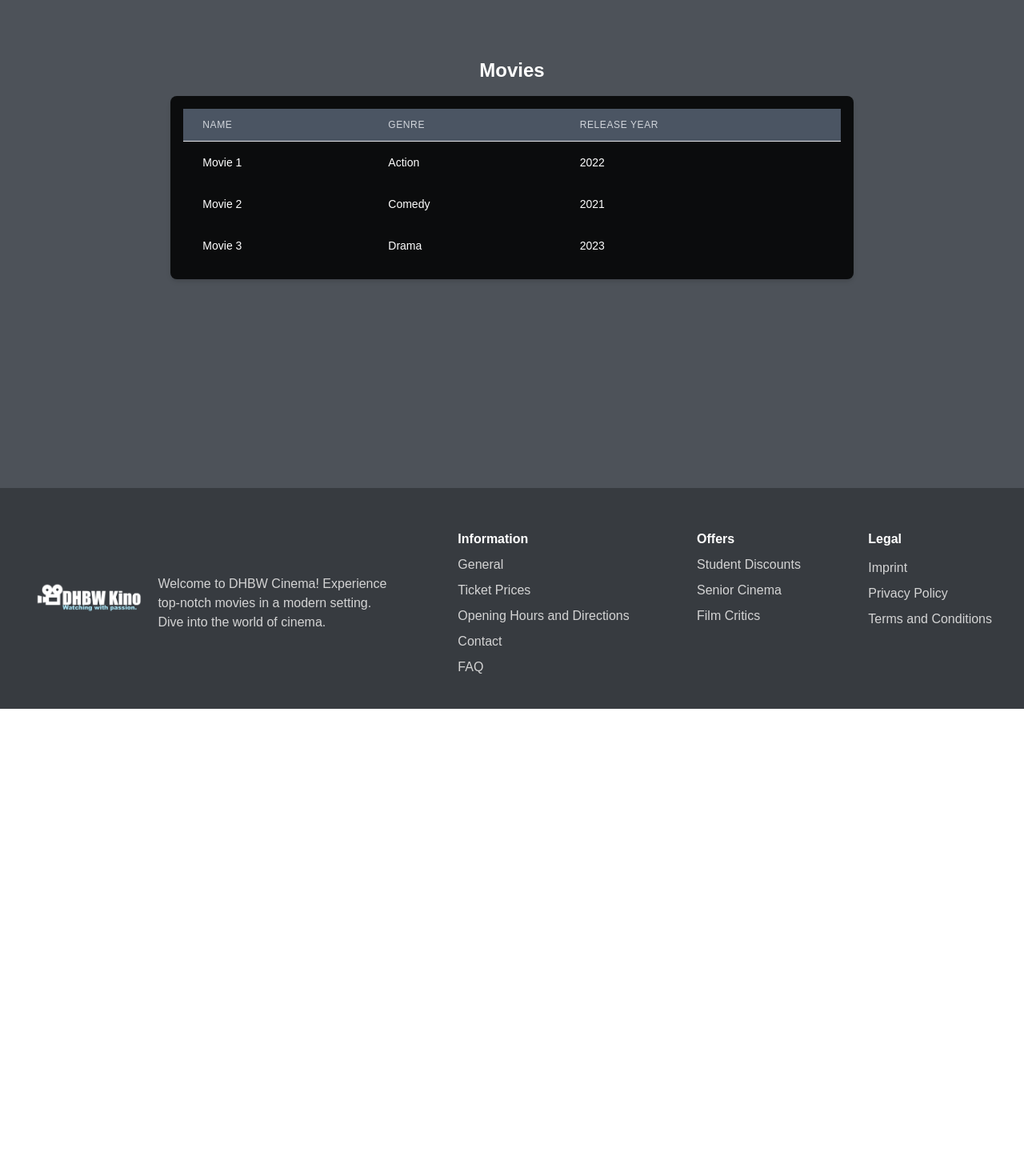
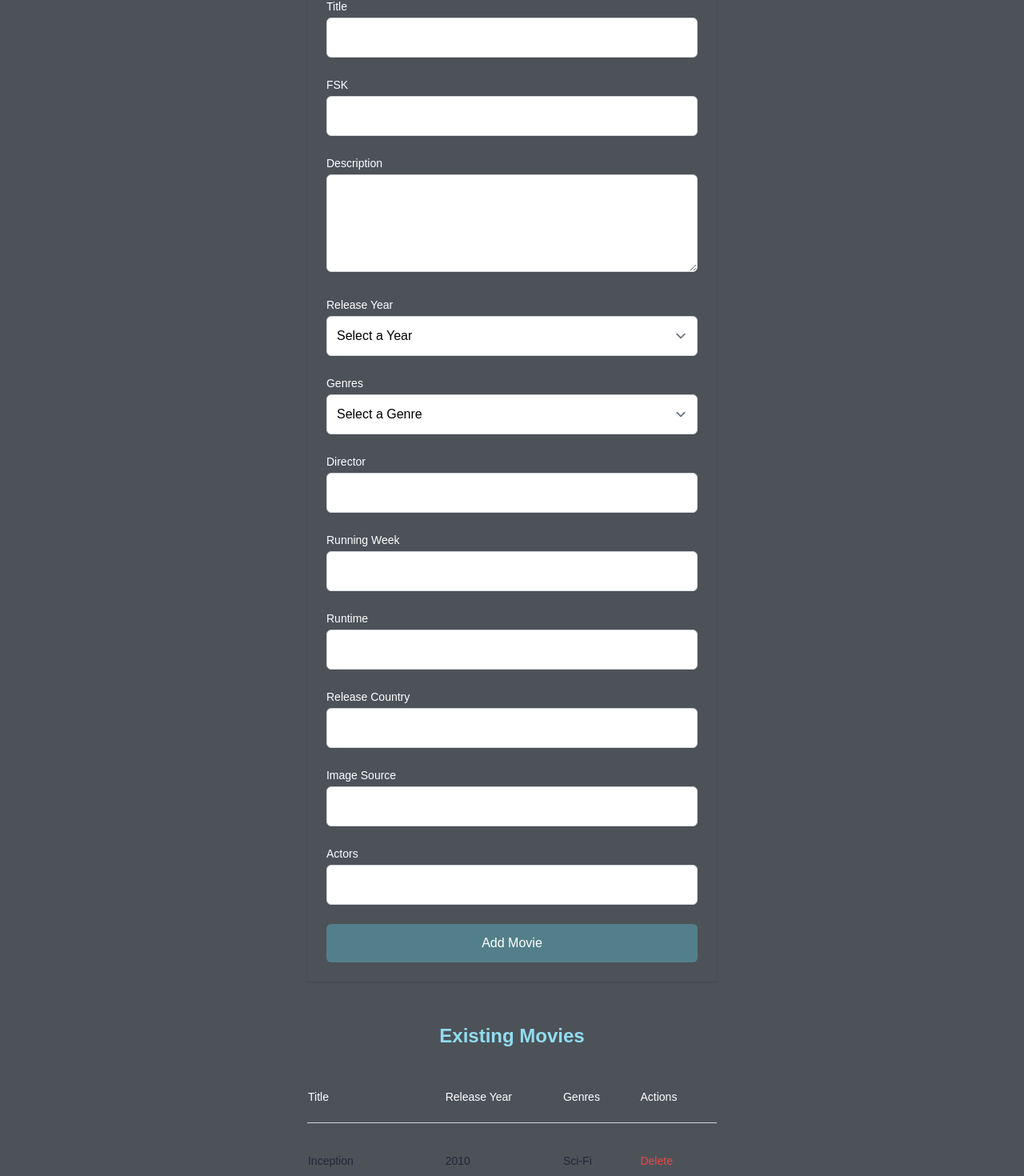
Before and after one commit to rickertmar/KinoticketFrontend, a Next.js app in the folder nextjs-blog/: page /admin/movies in a window 1280 px wide. Shown: the part 254-1724 px from the top of the page at 80% size. Before the commit the page ends 1140 px from the top, so only its background shows below. Built offline with nearby package versions, Linux system fonts and the light colour scheme.

Commit message:
movie managment

```diff
--- a/nextjs-blog/pages/admin/movies.js
+++ b/nextjs-blog/pages/admin/movies.js
@@ -1,96 +1,324 @@
 import React, { useState } from 'react';
+import axios from 'axios';
+import Head from 'next/head';
 
-const initialMovies = [
-  { id: 1, name: 'Movie 1', genre: 'Action', releaseYear: '2022' },
-  { id: 2, name: 'Movie 2', genre: 'Comedy', releaseYear: '2021' },
-  { id: 3, name: 'Movie 3', genre: 'Drama', releaseYear: '2023' },
-  // Add more movies as needed
-];
+const AddMovie = () => {
 
-const Movies = ({ setSelectedItem }) => {
-  const [movies, setMovies] = useState(initialMovies);
-  const [selectedMovie, setSelectedMovie] = useState(null);
+  const [movies, setMovies] = useState([
+    {
+      id: 1,
+      title: 'Inception',
+      fsk: 'FSK16',
+      description: 'A thief who steals corporate secrets through the use of dream-sharing technology is given the inverse task of planting an idea into the mind of a C.E.O.',
+      releaseYear: '2010',
+      genres: 'Sci-Fi',
+      director: 'Christopher Nolan',
+      runningWeek: 1,
+      runtime: '148 minutes',
+      releaseCountry: 'USA',
+      imageSrc: 'inception.jpg',
+      actors: 'Leonardo DiCaprio, Joseph Gordon-Levitt, Ellen Page',
+    },
+    {
+      id: 2,
+      title: 'The Dark Knight',
+      fsk: 'FSK16',
+      description: 'When the menace known as the Joker wreaks havoc and chaos on the people of Gotham, Batman must accept one of the greatest psychological and physical tests of his ability to fight injustice.',
+      releaseYear: '2008',
+      genres: 'Action',
+      director: 'Christopher Nolan',
+      runningWeek: 1,
+      runtime: '152 minutes',
+      releaseCountry: 'USA',
+      imageSrc: 'dark-knight.jpg',
+      actors: 'Christian Bale, Heath Ledger, Aaron Eckhart',
+    },
+  ]);
 
-  const handleMovieClick = (movie) => {
-    if (selectedMovie && selectedMovie.id === movie.id) {
-      // Deselect the movie if it's already selected
-      setSelectedMovie(null);
-    } else {
-      setSelectedMovie(movie);
+  const [newMovie, setNewMovie] = useState({
+    title: '',
+    fsk: '',
+    description: '',
+    releaseYear: '',
+    genres: '',
+    director: '',
+    runningWeek: '',
+    runtime: '',
+    releaseCountry: '',
+    imageSrc: '',
+    actors: '',
+  });
+
+  const handleInputChange = (e) => {
+    const { name, value } = e.target;
+    setNewMovie({ ...newMovie, [name]: value });
+  };
+
+
+  const handleAddMovie = async (e) => {
+    e.preventDefault();
+    try {
+      await axios.post(process.env.API_URL+ '/cinemas/{cinemaId}/movies', newMovie); // check if newMovie attribute korrekte Datentyp hat
+      setNewMovie({
+        title: '',
+        fsk: '',
+        description: '',
+        releaseYear: '',
+        genres: '',
+        director: '',
+        runningWeek: '',
+        runtime: '',
+        releaseCountry: '',
+        imageSrc: '',
+        actors: '',
+      });
+    } catch (error) {
+      console.error('Error adding movie:', error);
     }
   };
 
-  const handleDeleteMovie = () => {
-    if (selectedMovie) {
-      // Filter out the selected movie to delete it
-      const updatedMovies = movies.filter((m) => m.id !== selectedMovie.id);
-      // Update the movies list
-      setMovies(updatedMovies);
-      // Deselect the deleted movie
-      setSelectedMovie(null);
+
+  const handleDeleteMovie = (movieId) => {
+    const confirmDelete = window.confirm('Are you sure you want to delete this movie?');
+    if (confirmDelete) {
+      setMovies((prevMovies) => prevMovies.filter((movie) => movie.id !== movieId));
+      //API DELETEMOVIE
     }
   };
 
-  const isSelected = (movie) => selectedMovie && selectedMovie.id === movie.id;
+  return (
+    <div className="flex justify-center items-center min-h-screen">
+      <Head>
+        <title>Add Movie</title>
+        <meta name="description" content="Add a new movie to the list." />
+      </Head>
+      <div className="mt-10 px-20 py-5 w-full max-w-2xl">
+        <div className="mt-2 text-center text-2xl font-bold leading-9 tracking-tight text-accent-50">
+          <h2 className="text-3xl font-extrabold tracking-tight sm:text-4xl bg-accent p-3 rounded">
+            Add Movie
+          </h2>
+        </div>
+        <form className="mt-8 space-y-6  p-6 rounded shadow" onSubmit={handleAddMovie}>
+          <div>
+            <label htmlFor="title" className="block text-sm font-medium text-white">
+              Title
+            </label>
+            <input
+              type="text"
+              name="title"
+              id="title"
+              className="mt-1 p-3 w-full border border-gray-300 rounded-md shadow-sm text-black"
+              value={newMovie.title}
+              onChange={handleInputChange}
+              required
+            />
+          </div>
 
-  return (
-    <div className="flex flex-col items-center justify-center h-full text-white">
-      <h1 className="text-2xl font-semibold mb-4">Movies</h1>
-      <div className="p-4 rounded-lg shadow-md w-full overflow-x-auto bg-primary-10">
-        <table className="min-w-full divide-y divide-gray-200">
+          <div>
+            <label htmlFor="fsk" className="block text-sm font-medium text-white">
+              FSK
+            </label>
+            <input
+              type="text"
+              name="fsk"
+              id="fsk"
+              className="mt-1 p-3 w-full border border-gray-300 rounded-md shadow-sm text-black"
+              value={newMovie.fsk}
+              onChange={handleInputChange}
+              required
+            />
+          </div>
+
+          <div>
+            <label htmlFor="description" className="block text-sm font-medium text-white">
+              Description
+            </label>
+            <textarea
+              id="description"
+              name="description"
+              rows="4"
+              className="mt-1 p-3 w-full border border-gray-300 rounded-md shadow-sm text-black"
+              value={newMovie.description}
+              onChange={handleInputChange}
+              required
+            />
+          </div>
+
+          <div>
+            <label htmlFor="releaseYear" className="block text-sm font-medium text-white">
+              Release Year
+            </label>
+            <select
+              id="releaseYear"
+              name="releaseYear"
+              className="mt-1 p-3 w-full border border-gray-300 rounded-md shadow-sm text-black"
+              value={newMovie.releaseYear}
+              onChange={handleInputChange}
+              required
+            >
+              <option value="">Select a Year</option>
+              <option value="2021">2021</option>
+              <option value="2022">2022</option>
+              <option value="2023">2023</option>
+            </select>
+          </div>
+
+          <div>
+            <label htmlFor="genres" className="block text-sm font-medium text-white">
+              Genres
+            </label>
+            <select
+              id="genres"
+              name="genres"
+              className="mt-1 p-3 w-full border border-gray-300 rounded-md shadow-sm text-black"
+              value={newMovie.genres}
+              onChange={handleInputChange}
+              required
+            >
+              <option value="">Select a Genre</option>
+              <option value="Action">Action</option>
+              <option value="Comedy">Comedy</option>
+              <option value="Drama">Drama</option>
+            </select>
+          </div>
+
+          <div>
+            <label htmlFor="director" className="block text-sm font-medium text-white">
+              Director
+            </label>
+            <input
+              type="text"
+              name="director"
+              id="director"
+              className="mt-1 p-3 w-full border border-gray-300 rounded-md shadow-sm text-black"
+              value={newMovie.director}
+              onChange={handleInputChange}
+              required
+            />
+          </div>
+
+          <div>
+            <label htmlFor="runningWeek" className="block text-sm font-medium text-white">
+              Running Week
+            </label>
+            <input
+              type="number"
+              name="runningWeek"
+              id="runningWeek"
+              className="mt-1 p-3 w-full border border-gray-300 rounded-md shadow-sm text-black"
+              value={newMovie.runningWeek}
+              onChange={handleInputChange}
+              required
+            />
+          </div>
+
+          <div>
+            <label htmlFor="runtime" className="block text-sm font-medium text-white">
+              Runtime
+            </label>
+            <input
+              type="text"
+              name="runtime"
+              id="runtime"
+              className="mt-1 p-3 w-full border border-gray-300 rounded-md shadow-sm text-black"
+              value={newMovie.runtime}
+              onChange={handleInputChange}
+              required
+            />
+          </div>
+
+          <div>
+            <label htmlFor="releaseCountry" className="block text-sm font-medium text-white">
+              Release Country
+            </label>
+            <input
+              type="text"
+              name="releaseCountry"
+              id="releaseCountry"
+              className="mt-1 p-3 w-full border border-gray-300 rounded-md shadow-sm text-black"
+              value={newMovie.releaseCountry}
+              onChange={handleInputChange}
+              required
+            />
+          </div>
+
+          <div>
+            <label htmlFor="imageSrc" className="block text-sm font-medium text-white">
+              Image Source
+            </label>
+            <input
+              type="text"
+              name="imageSrc"
+              id="imageSrc"
+              className="mt-1 p-3 w-full border border-gray-300 rounded-md shadow-sm text-black"
+              value={newMovie.imageSrc}
+              onChange={handleInputChange}
+              required
+            />
+          </div>
+
+          <div>
+            <label htmlFor="actors" className="block text-sm font-medium text-white">
+              Actors
+            </label>
+            <input
+              type="text"
+              name="actors"
+              id="actors"
+              className="mt-1 p-3 w-full border border-gray-300 rounded-md shadow-sm text-black"
+              value={newMovie.actors}
+              onChange={handleInputChange}
+              required
+            />
+          </div>
+
+          <button
+            type="submit"
+            className="w-full py-3 px-4 bg-accent-30 text-white font-medium rounded-md hover:bg-accent-40 focus:ring focus:ring-indigo-200 focus:ring-opacity-50"
+          >
+            Add Movie
+          </button>
+        </form>
+
+
+
+        <div className="mt-10">
+          <h2 className="flex justify-center items-center text-2xl font-semibold text-accent-50 mb-4 bg-accent p-3 rounded">Existing Movies</h2>
+          {movies.length > 0 ? (
+            <table className="min-w-full">
               <thead>
-            <tr>
-              <th className="px-6 py-3 bg-gray-600 text-left text-xs font-medium text-gray-300 uppercase tracking-wider">
-                Name
-              </th>
-              <th className="px-6 py-3 bg-gray-600 text-left text-xs font-medium text-gray-300 uppercase tracking-wider">
-                Genre
-              </th>
-              <th className="px-6 py-3 bg-gray-600 text-left text-xs font-medium text-gray-300 uppercase tracking-wider">
-                Release Year
-              </th>
+                <tr className="w-full h-16 border-gray-300 border-b py-8">
+                  <th className="text-white font-normal pr-6 text-left text-sm tracking-normal leading-4">Title</th>
+                  <th className="text-white font-normal pr-6 text-left text-sm tracking-normal leading-4">Release Year</th>
+                  <th className="text-white font-normal pr-6 text-left text-sm tracking-normal leading-4">Genres</th>
+                  <th className="text-white font-normal pr-6 text-left text-sm tracking-normal leading-4">Actions</th>
                 </tr>
               </thead>
               <tbody>
                 {movies.map((movie) => (
-              <tr
-                key={movie.id}
-                onClick={() => handleMovieClick(movie)}
-                className={`cursor-pointer ${isSelected(movie) ? 'bg-gray-500' : ''}`}
-              >
-                <td className="px-6 py-4 whitespace-nowrap text-sm">
-                  {movie.name}
-                  {isSelected(movie) && (
+                  <tr key={movie.id} className="h-24 border-gray-300 border-b">
+                    <td className="text-sm pr-6 whitespace-no-wrap text-gray-800 tracking-normal leading-4">{movie.title}</td>
+                    <td className="text-sm pr-6 whitespace-no-wrap text-gray-800 tracking-normal leading-4">{movie.releaseYear}</td>
+                    <td className="text-sm pr-6 whitespace-no-wrap text-gray-800 tracking-normal leading-4">{movie.genres}</td>
+                    <td className="text-sm pr-6">
                       <button
-                      onClick={(e) => {
-                        e.stopPropagation();
-                        handleDeleteMovie();
-                      }}
-                      className="ml-2 text-red-500"
+                        onClick={() => handleDeleteMovie(movie.id)}
+                        className="text-red-500 focus:outline-none"
                       >
                         Delete
                       </button>
-                  )}
                     </td>
-                <td className="px-6 py-4 whitespace-nowrap text-sm">{movie.genre}</td>
-                <td className="px-6 py-4 whitespace-nowrap text-sm">{movie.releaseYear}</td>
                   </tr>
                 ))}
               </tbody>
             </table>
+          ) : (
+            <p className="text-white">No movies available.</p>
+          )}
         </div>
-
-      {selectedMovie && (
-        <div className="mt-4 p-4 bg-gray-700 rounded-lg shadow-md">
-          <h2 className="text-xl font-semibold mb-2">Selected Movie</h2>
-          <p><strong>Name:</strong> {selectedMovie.name}</p>
-          <p><strong>Genre:</strong> {selectedMovie.genre}</p>
-          <p><strong>Release Year:</strong> {selectedMovie.releaseYear}</p>
       </div>
-      )
-      }
     </div>
   );
 };
 
-export default Movies;
+export default AddMovie;
```
Lines whose indentation alone changed are shown as unchanged.
